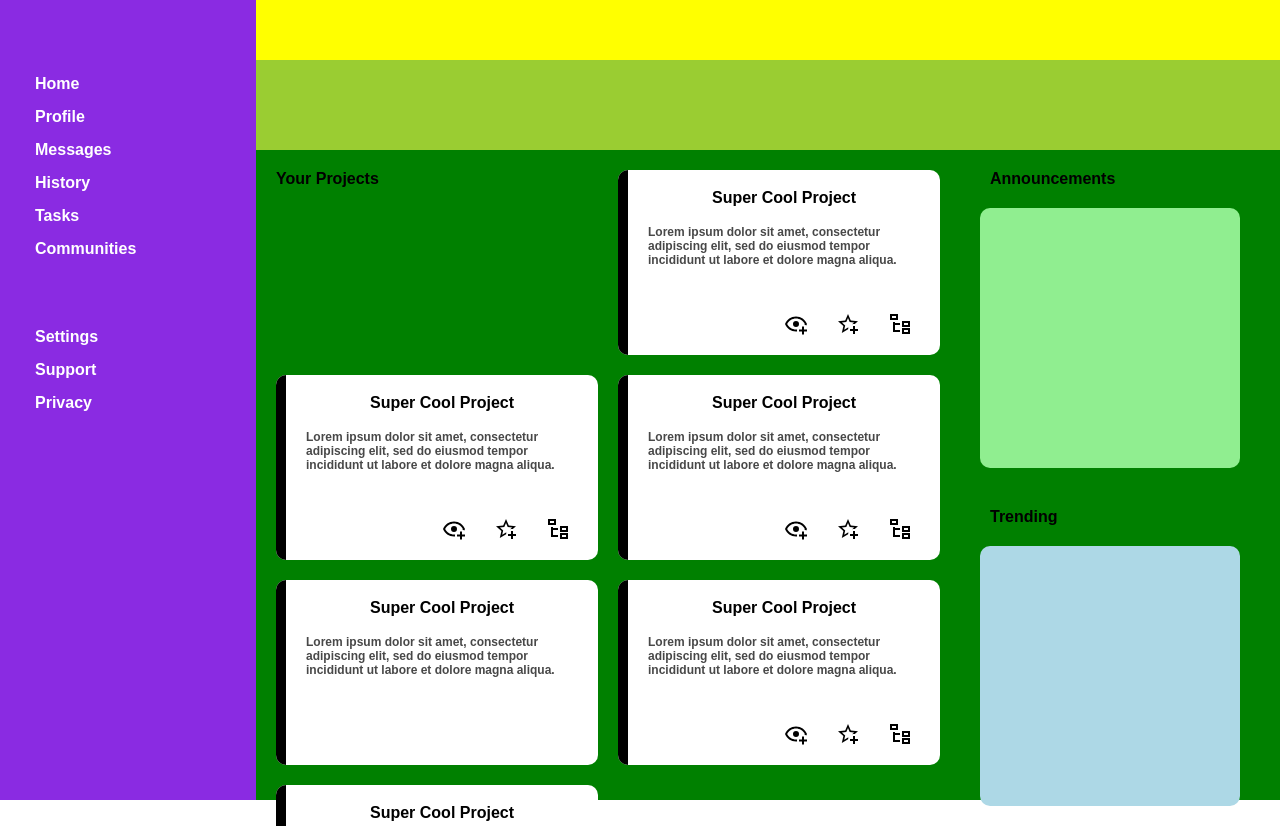
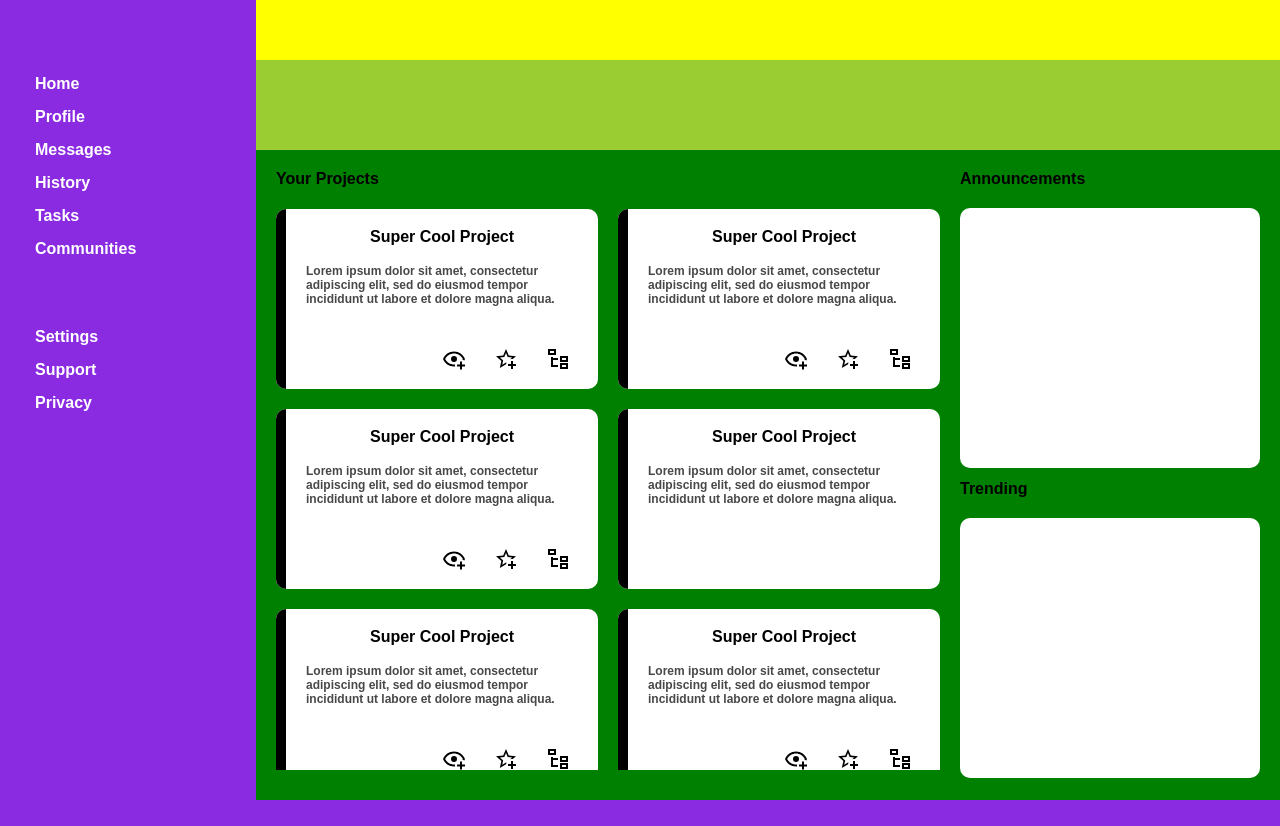
Before and after one commit to emilycurran/admin-dashboard, a plain HTML site: page index.html in a window 1280 px wide. After the commit the page ends 800 px from the top, so only its background shows below. Drawn offline with Linux system fonts and the light colour scheme.

Commit message:
Fixed layout of main content area.

```diff
--- a/index.html
+++ b/index.html
@@ -40,8 +40,9 @@
         </div>
 
         <div class="main-content">
+            <div class="main-content-left">
+                <p class="section-header">Your Projects</p>
                 <div class="your-projects">
-                <p class="section-header">Your Projects</p>
                     <div class="card">
                         <div class="color-panel"></div>
                         <div class="project-name">Super Cool Project</div>
@@ -134,6 +135,7 @@
                         </div>
                 </div>
                 </div>
+            </div>
             <div class="announcements">
                 <p class="section-heading">Announcements</p>
                 <div class="announcements card"></div>
--- a/style.css
+++ b/style.css
@@ -10,6 +10,7 @@ body{
     width: 100vw;
     font-family: Arial, Helvetica, sans-serif;
     font-weight: 900;
+    background-color: blueviolet;
 }
 
 .container{
@@ -61,8 +62,18 @@ body{
     margin: 20px;
 }
 
+.main-content-left{
+    display: grid;
+    grid-template-rows: 39px 1fr;
+    grid-area: 1/1/3/1;
+}
+
+.main-content-left .p{
+    grid-area: 1/1/1/1;
+}
+
 .your-projects{
-    grid-area: 1/1/-1/1;
+    grid-area: 3/1/-1/1;
     display: grid;
     overflow: auto;
     gap: 20px;
@@ -73,7 +84,7 @@ body{
 .card{
     background-color: white;
     border-radius: 10px;
-    height: 185px;
+    height: 180px;
     display: grid;
     grid-template-rows: 55px 2fr 1fr;
     grid-template-columns: 10px 1fr 1fr;
@@ -108,19 +119,15 @@ body{
     grid-template-columns: 1fr 1fr 1fr;
 }
 
-.announcements.card{
-    background-color: lightgreen;
+.announcements{
     height: 260px;
     border-radius: 10px;
     grid-area: 1/2/1/2;
-    margin: 20px;
 }
-.trending.card{
-    background-color: lightblue;
+.trending{
     height: 260px;
     border-radius: 10px;
     grid-area: 2/2/2/2;
-    margin: 20px;
 }
 
 img{
@@ -129,5 +136,5 @@ img{
 }
 
 .section-heading{
-    margin-left: 30px;
+    margin-bottom: 20px;
 }
```
Lines whose indentation alone changed are shown as unchanged.
